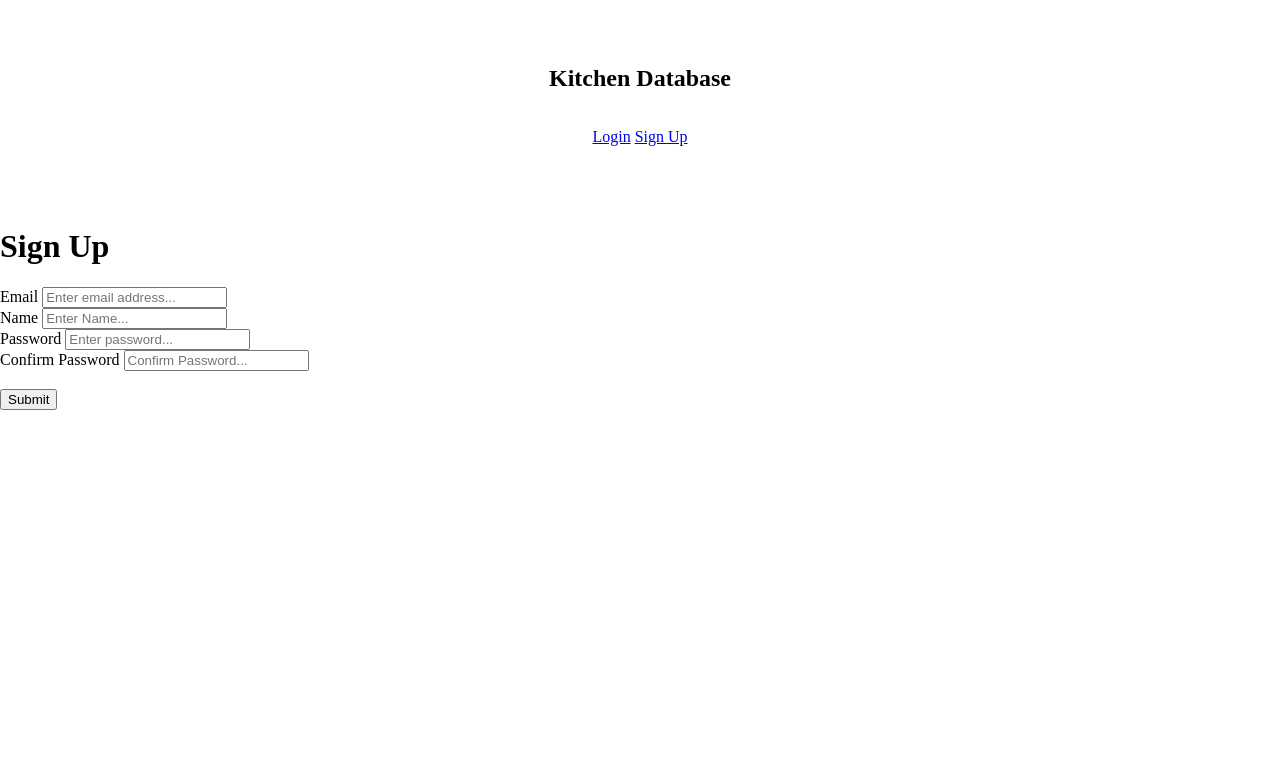
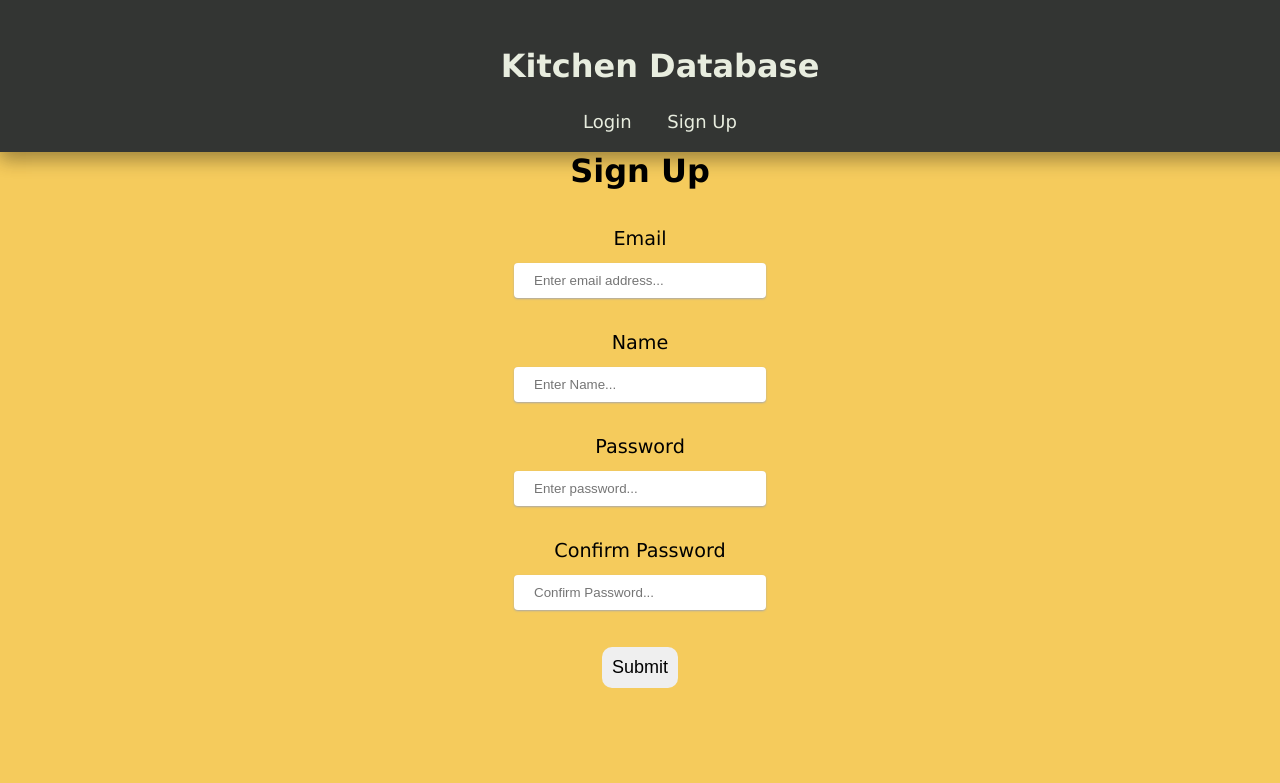
Before and after one commit to sudoaptwhyupdate/KitchenDatabseWebsite, a Flask app: page /sign_up in a window 1280 px wide. Shown: the top 783 px of the page. Run offline with Flask 2, Linux system fonts and the light colour scheme.

Commit message:
CSS changes and some HTML

```diff
--- a/website/static/index.js
+++ b/website/static/index.js
@@ -1,6 +1,6 @@
 function deleteItem(itemId) {
   //sends a basic request to the back end
-  fetch('/deleteItem', {
+  fetch('/delete-item', {
     method: 'POST',
     body: JSON.stringify({ itemId: itemId })
   }).then((_res) => {
--- a/website/static/styles/style.css
+++ b/website/static/styles/style.css
@@ -1,14 +1,116 @@
 body {
   margin: 0;
   padding: 0;
+  font-family: Verdana, Geneva, Tahoma, sans-serif;
+  background-color:#F5CB5C;
+  width: 100%;
 }
 
 nav {
-  padding: 45px;
+  padding: 20px;
+  background-color: #333533;
+  color:#E8EDDF;
+  top: 0;
   display: grid;
   place-items: center;
+  margin: auto;
+  width: 100%;
+  float: left;
+  box-shadow: 0 8px 16px 0 rgba(0, 0, 0, 0.2), 0 6px 20px 0 rgba(0, 0, 0, 0.19);
+  min-height: 70px;
 }
 
-ul {
+nav h1 {
+  font-size: xx-large;
+  color: #E8EDDF;
+}
+
+/*do a hover for this*/
+nav ul {
   padding: 0;
+  margin: 0;
+  color: #E8EDDF;
+  font-size: large;
 }
+
+/*
+remember that putting the display inline on the elements will make
+it arranged horizontally and not vertically so that it can be placed
+in the top bar
+*/
+
+nav li {
+  list-style: none;
+  display: inline;
+}
+
+/*make sure to set text color*/
+a {
+  padding: 15px;
+  text-decoration: none;
+  color: #E8EDDF;
+}
+
+.bannerMessage {
+  padding: 10px;
+}
+
+.error_banner {
+  font-size: large;
+  color: #E8EDDF;
+  float: left;
+  padding: 10px;
+  text-align: center;
+  width: 100%;
+  background-color: #81141485;
+}
+
+.success_banner {
+  font-size: large;
+  color: #E8EDDF;
+  float: left;
+  padding: 20px;
+  text-align: center;
+  width: 100%;
+  background-color: #15a71580;
+}
+
+#showcase_paragraph {
+  font-size: large;
+  text-align: center;
+}
+
+h1 {
+  text-align: center;
+}
+
+.form-group {
+  padding: 10px;
+  text-align: center;
+}
+
+.form-group label {
+  text-align: center;
+  display: block;
+  font-size: larger;
+  padding: 5px;
+}
+
+.form-group input {
+  width: 20%;
+  padding: 10px 20px;
+  margin: 8px 0;
+  box-sizing: border-box;
+  border-radius: 4px;
+  box-shadow:0 1px 2px #aaa;
+  border: none;
+}
+
+.submit_button {
+  display: flex;
+  margin: auto;
+  font-size: large;
+  padding: 10px;
+  border-radius: 10px;
+  border: none;
+}
--- a/website/templates/base.html
+++ b/website/templates/base.html
@@ -13,13 +13,23 @@
       <ul>
 
         {% if user.is_authenticated %}
+        <li>
           <a href="/">Home</a>
+        </li>
+        <li>
           <a href="/logout">Logout</a>
+        </li>
+        <li>
           <a href="/what_you_have">What you have</a>
+        </li>
 
         {% else %}
+        <li>
           <a href="/login">Login</a>
+        </li>
+        <li>
           <a href="/sign_up">Sign Up</a>
+        </li>
         {% endif %}
       </ul>
     </nav>
@@ -28,26 +38,26 @@
     {% if messages %}
       {% for category, message in messages %}
       {% if category == 'error' %}
-        <div class="" role="alert">
+        <div class="error_banner" role="alert">
+          <div class="bannerMessgae">
             {{ message }}
-          <button type="button" class="close" data-dismiss="alert">
-            <span aria-hidden="true">&times;</span>
-          </button>
+          </div>
         </div>
         {% else %}
-        <div class="" role="alert">
+        <div class="success_banner" role="alert">
+          <div class="bannerMessgae">
             {{ message }}
-          <button type="button" class="close" data-dismiss="alert">
-            <span aria-hidden="true">&times;</span>
-          </button>
+          </div>
         </div>
         {% endif %}
       {% endfor %}
     {% endif %}
     {% endwith %}
 
+    <div class="content">
       {% block content %}
       {% endblock %}
+    </div>
     <script
     type="text/javascript"
     src="{{ url_for('static', filename='index.js') }}"
--- a/website/templates/home.html
+++ b/website/templates/home.html
@@ -4,7 +4,9 @@
 
 {% block content %}
 
-<p>This app will track the things you have in your kitchen. You can access this from
+<br id="paragraph_breakline">
+
+<p id="showcase_paragraph">This app will track the things you have in your kitchen. You can access this from
   anywhere on any device.
 </p>
 
--- a/website/templates/sign_up.html
+++ b/website/templates/sign_up.html
@@ -39,7 +39,9 @@
            placeholder="Confirm Password...">
   </div>
   <br>
-  <button type="submit" class="submit_button">Submit</button>
+  <div class="button_holder">
+    <button type="submit" class="submit_button">Submit</button>
+  </div>
 </form>
 
 {% endblock %}
--- a/website/views.py
+++ b/website/views.py
@@ -22,8 +22,6 @@ def what_you_have():
 
       if len(item) < 1:
         flash("You need to enter an item...", category="error")
-      if len(quantity) < 1:
-        flash("You need to enter a quantity...", category='erorr')
       else:
         new_item = Item(name=item, quantity=quantity, user_id=current_user.id)
         db.session.add(new_item)
```
Also changed, not shown: website/database.db. Lines whose indentation alone changed are shown as unchanged.
